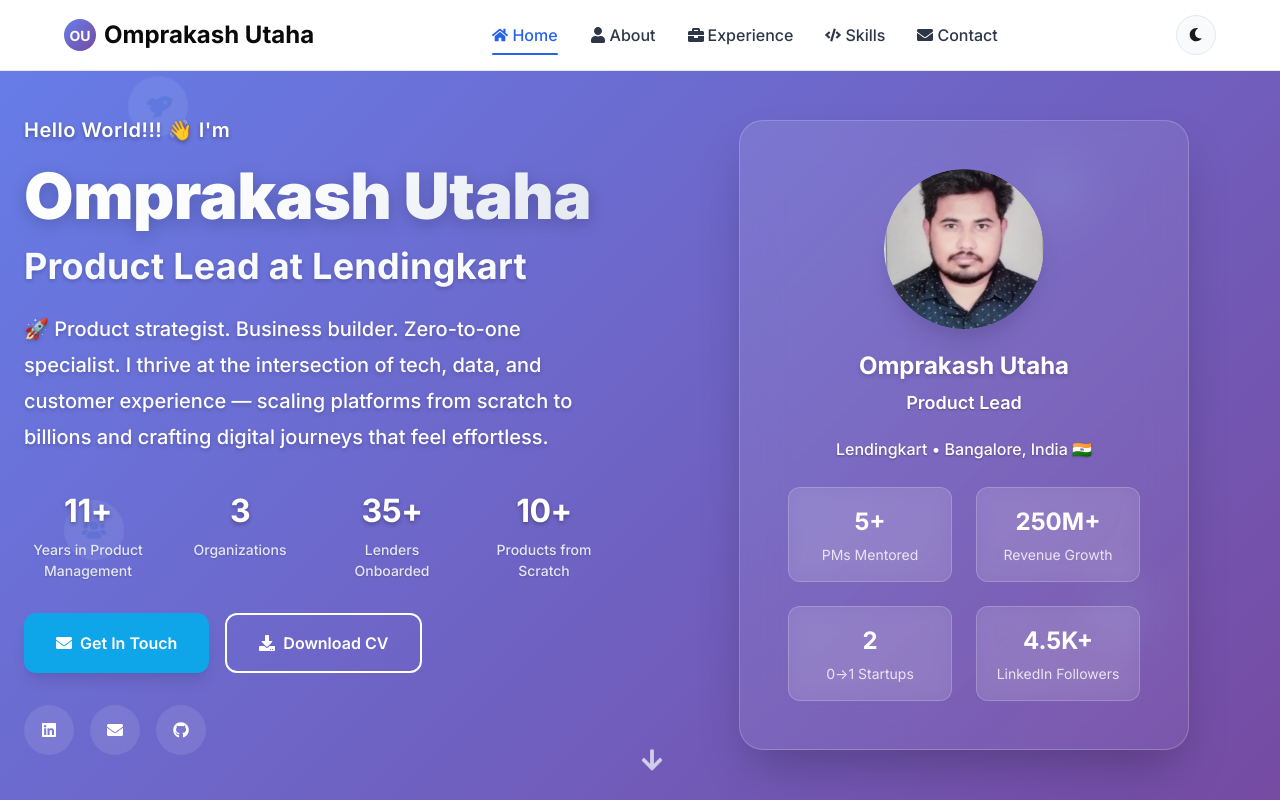
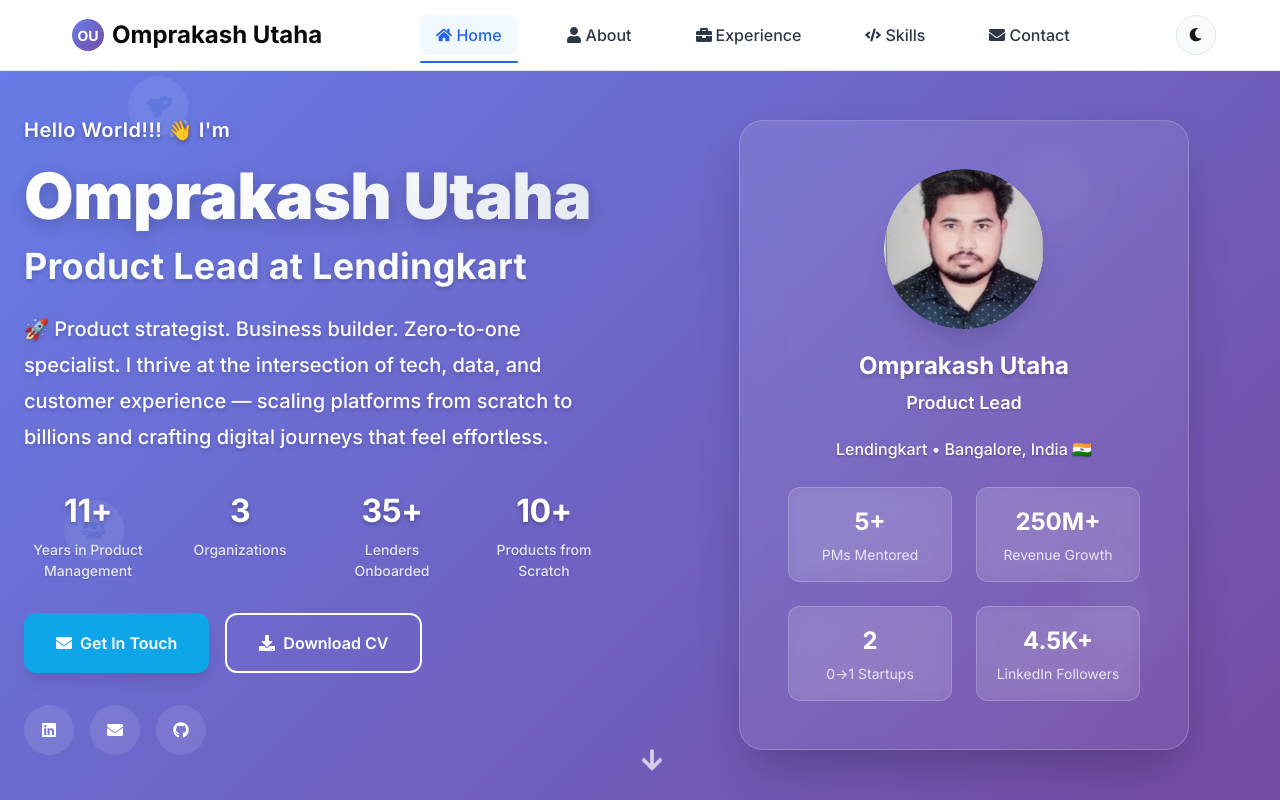
Before and after one commit to OP3690/omprakashutaha, a React (Create React App) app: page / in a window 1280 px wide. Shown: the top 800 px of the page. Built offline with nearby package versions, Linux system fonts and the light colour scheme.

Commit message:
Improve navigation bar: Remove focus outlines and add better hover/focus states

```diff
--- a/src/components/Navbar.js
+++ b/src/components/Navbar.js
@@ -38,6 +38,13 @@
   display: flex;
   align-items: center;
   gap: ${props => props.theme.spacing.sm};
+  padding: ${props => props.theme.spacing.sm};
+  border-radius: ${props => props.theme.borderRadius.md};
+  transition: all ${props => props.theme.transitions.normal};
+
+  &:hover {
+    transform: scale(1.05);
+  }
 
   span {
     background: ${props => props.theme.gradients.primary};
@@ -80,14 +87,26 @@
   display: flex;
   align-items: center;
   gap: ${props => props.theme.spacing.xs};
+  outline: none;
+  border-radius: ${props => props.theme.borderRadius.md};
+  padding: ${props => props.theme.spacing.sm} ${props => props.theme.spacing.md};
 
   &:hover {
     color: ${props => props.theme.isDarkMode ? '#60a5fa' : '#2563eb'};
     transform: translateY(-1px);
+    background: ${props => props.theme.colors.background.secondary};
+  }
+
+  &:focus {
+    outline: none;
+    color: ${props => props.theme.isDarkMode ? '#60a5fa' : '#2563eb'};
+    background: ${props => props.theme.colors.primary[50]};
+    box-shadow: 0 0 0 2px ${props => props.theme.colors.primary[200]};
   }
 
   &.active {
     color: ${props => props.theme.isDarkMode ? '#60a5fa' : '#2563eb'};
+    background: ${props => props.theme.colors.primary[50]};
 
     &::after {
       content: '';
@@ -114,11 +133,17 @@
   justify-content: center;
   cursor: pointer;
   transition: all ${props => props.theme.transitions.normal};
+  outline: none;
 
   &:hover {
     background: ${props => props.theme.colors.primary[50]};
     color: ${props => props.theme.colors.primary[600]};
     transform: scale(1.05);
+  }
+
+  &:focus {
+    outline: none;
+    box-shadow: 0 0 0 2px ${props => props.theme.colors.primary[200]};
   }
 `;
 
@@ -129,9 +154,23 @@
   color: ${props => props.theme.colors.text.secondary};
   font-size: ${props => props.theme.fonts.sizes.xl};
   cursor: pointer;
+  outline: none;
+  padding: ${props => props.theme.spacing.sm};
+  border-radius: ${props => props.theme.borderRadius.md};
+  transition: all ${props => props.theme.transitions.normal};
 
   @media (max-width: ${props => props.theme.breakpoints.md}) {
     display: flex;
+  }
+
+  &:hover {
+    background: ${props => props.theme.colors.background.secondary};
+    color: ${props => props.theme.colors.primary[600]};
+  }
+
+  &:focus {
+    outline: none;
+    box-shadow: 0 0 0 2px ${props => props.theme.colors.primary[200]};
   }
 `;
 
@@ -160,10 +199,18 @@
   display: flex;
   align-items: center;
   gap: ${props => props.theme.spacing.md};
+  outline: none;
 
   &:hover {
     background: ${props => props.theme.colors.background.secondary};
     color: ${props => props.theme.colors.primary[600]};
+  }
+
+  &:focus {
+    outline: none;
+    background: ${props => props.theme.colors.primary[50]};
+    color: ${props => props.theme.colors.primary[600]};
+    box-shadow: 0 0 0 2px ${props => props.theme.colors.primary[200]};
   }
 
   &.active {
--- a/src/styles/GlobalStyles.js
+++ b/src/styles/GlobalStyles.js
@@ -312,9 +312,28 @@
       font-size: ${props => props.theme.fonts.sizes.sm};
     }
 
-    button {
-      font-size: ${props => props.theme.fonts.sizes.sm};
-      padding: ${props => props.theme.spacing.sm} ${props => props.theme.spacing.md};
-    }
+      button {
+    font-size: ${props => props.theme.fonts.sizes.sm};
+    padding: ${props => props.theme.spacing.sm} ${props => props.theme.spacing.md};
+  }
+
+  /* Remove default focus outlines and add custom ones */
+  button:focus,
+  a:focus,
+  input:focus,
+  textarea:focus,
+  select:focus {
+    outline: none;
+  }
+
+  /* Custom focus styles for better accessibility */
+  button:focus-visible,
+  a:focus-visible,
+  input:focus-visible,
+  textarea:focus-visible,
+  select:focus-visible {
+    outline: 2px solid ${props => props.theme.colors.primary[400]};
+    outline-offset: 2px;
+  }
   }
 `;
```
